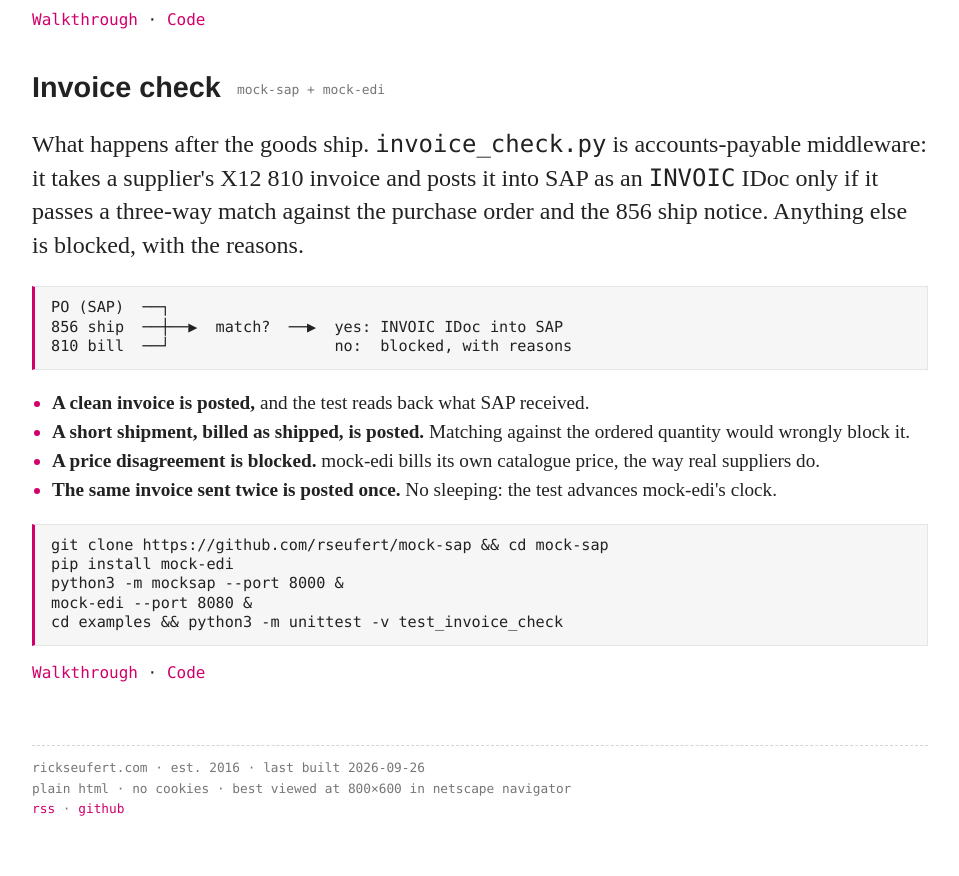
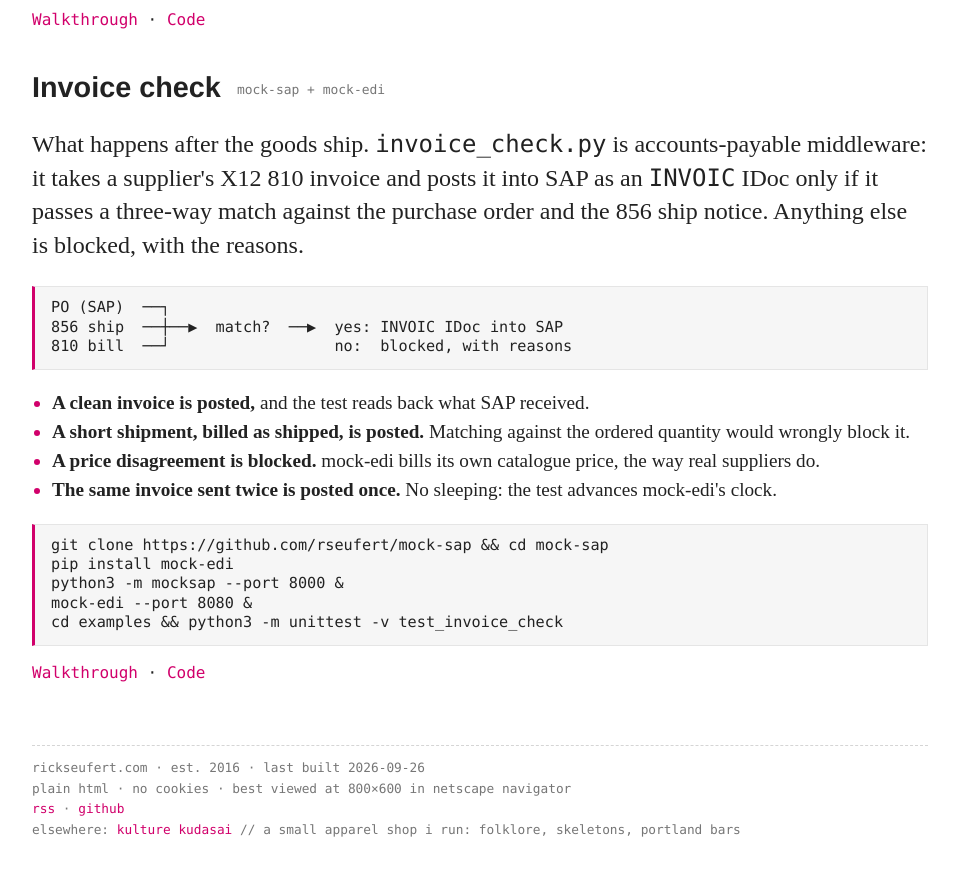
Before and after one commit to rseufert/rseufert.github.io, a Jekyll site: the page built from index.html, in a window 1280 px wide and 900 px high, scrolled down 3401 px. Shown: the top 876 px of the window, without its empty margins (160-1119 px from the left). Built offline with Jekyll 4.4.1, drawn with Linux system fonts in a browser that asks for light colours.

Commit message:
Link Kulture Kudasai from the footer
Co-Authored-By: Claude Opus 5.5 <noreply@anthropic.com>
Claude-Session: https://claude.ai/code/session_015RDTBgG3oYVSZTAaz1gNwq

```diff
--- a/_layouts/default.html
+++ b/_layouts/default.html
@@ -29,7 +29,8 @@
 			<footer>
 				<p>rickseufert.com &middot; est. 2016 &middot; last built {{ site.time | date: "%Y-%m-%d" }}<br>
 				plain html &middot; no cookies &middot; best viewed at 800&times;600 in netscape navigator<br>
-				<a href="/blog/atom.xml">rss</a> &middot; <a href="https://github.com/rseufert">github</a></p>
+				<a href="/blog/atom.xml">rss</a> &middot; <a href="https://github.com/rseufert">github</a><br>
+				elsewhere: <a href="https://kulturekudasai.com/">kulture kudasai</a> // a small apparel shop i run: folklore, skeletons, portland bars</p>
 			</footer>
 
 		</body>
```
